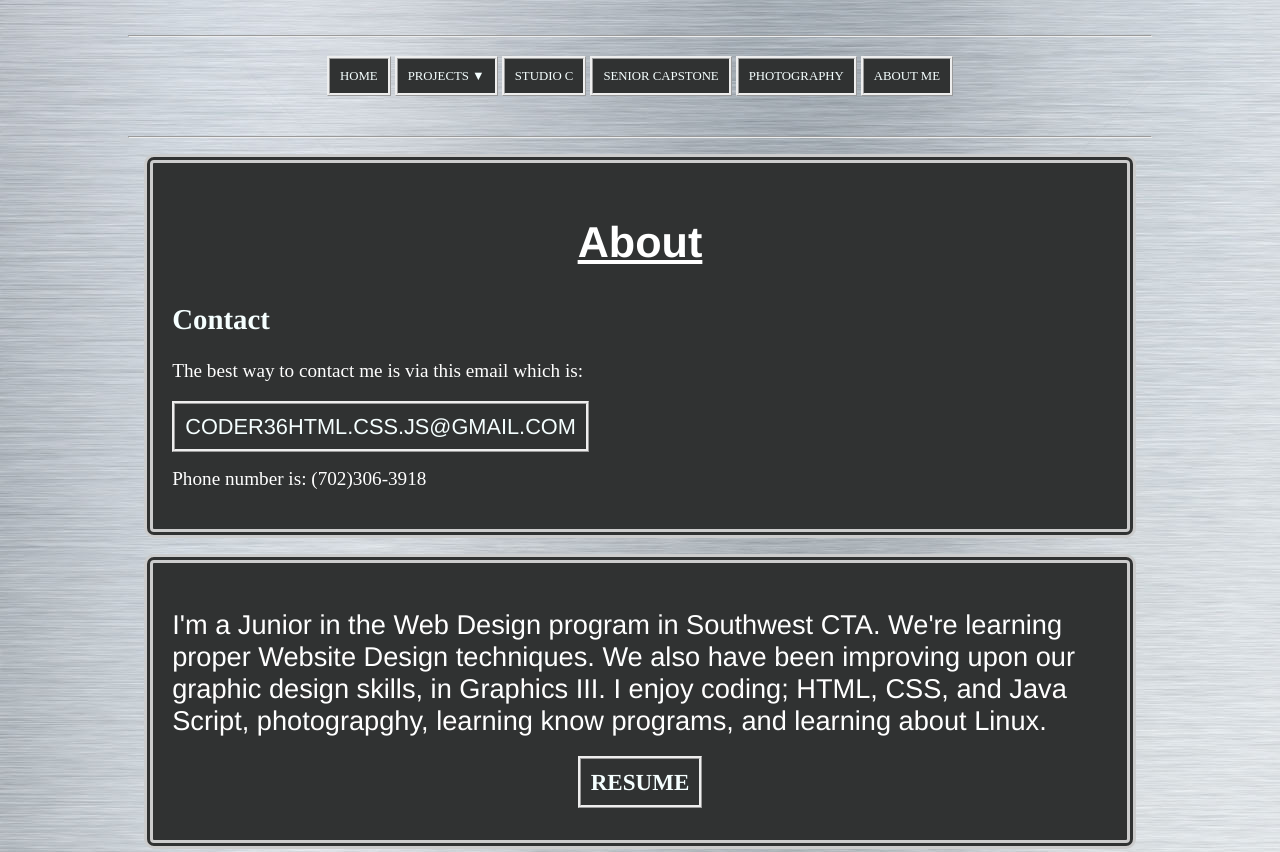
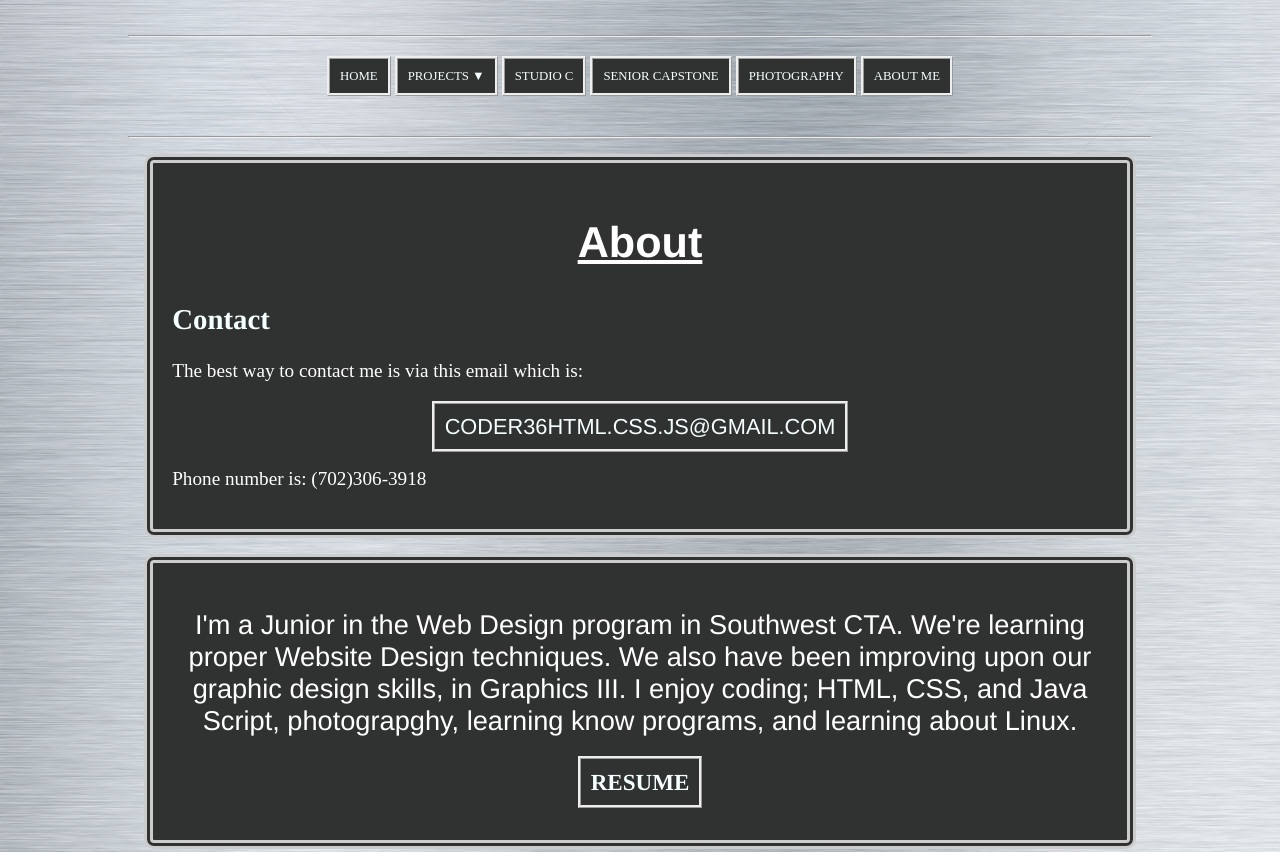
Before and after one commit to Rexyrt/casarotto_portfolio, a plain HTML site: page about.html in a window 1280 px wide. Shown: the top 852 px of the page. Drawn offline with Linux system fonts and the light colour scheme; files whose address does not match are found by name.

Commit message:
Update stylesheets_large.css

```diff
--- a/css/stylesheets_large.css
+++ b/css/stylesheets_large.css
@@ -429,8 +429,8 @@ hr {
 
 }
 
-p {
-  text-align: left;
+section p {
+  text-align: center;
   color: #FFFFFF;
   font-family: "Myriad Pro", Helvetica;
 }
```
